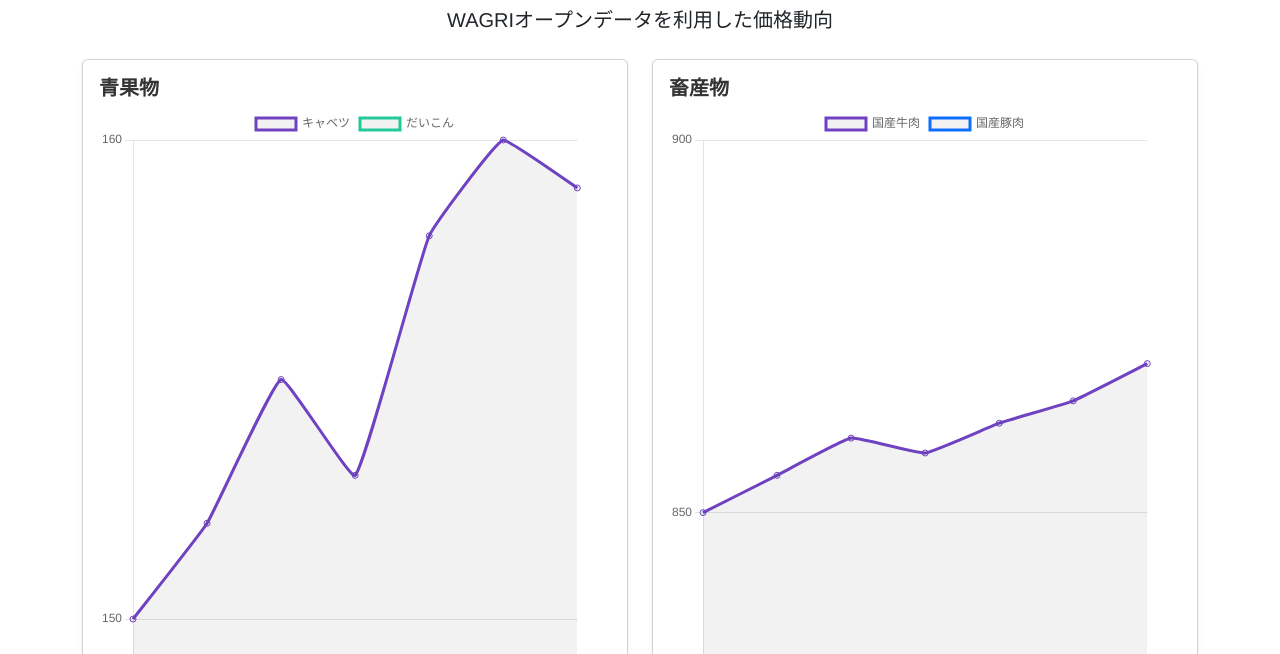
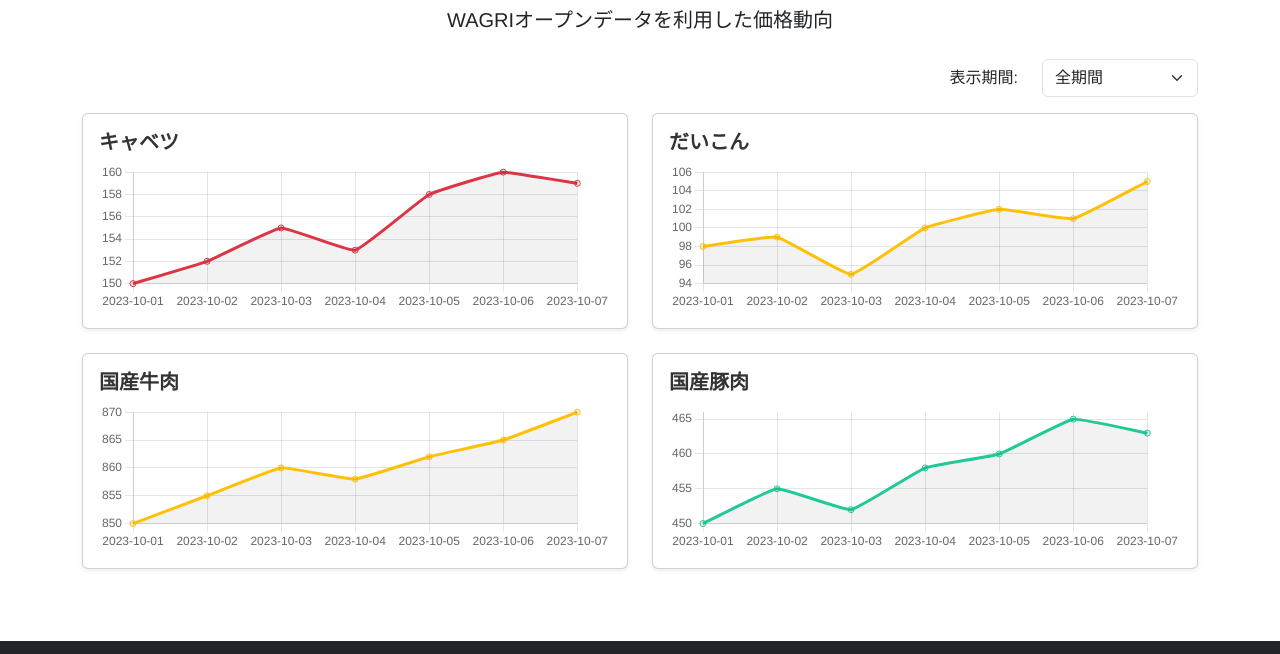
Before and after one commit to NobukiSawada/YasYas, a plain HTML site: page index.html in a window 1280 px wide. Shown: the part 131-785 px from the top of the page. Drawn offline with nearby package versions, Linux system fonts and the light colour scheme.

Commit message:
Implement-dynamic-charts-and-time-filter

```diff
--- a/index.html
+++ b/index.html
@@ -24,6 +24,21 @@
             <p class="lead">WAGRIオープンデータを利用した価格動向</p>
         </div>
 
+        <!-- Time Range Selector -->
+        <div class="row justify-content-end mb-3">
+            <div class="col-auto">
+                <label for="time-range-selector" class="col-form-label">表示期間:</label>
+            </div>
+            <div class="col-auto">
+                <select class="form-select" id="time-range-selector">
+                    <option value="all" selected>全期間</option>
+                    <option value="7">週次 (7日間)</option>
+                    <option value="30">月次 (30日間)</option>
+                    <option value="365">年次 (365日間)</option>
+                </select>
+            </div>
+        </div>
+
         <!-- Loading Spinner -->
         <div id="loading" class="text-center mt-5">
             <div class="spinner-border text-primary" role="status">
@@ -32,25 +47,8 @@
             <p>データを読み込んでいます...</p>
         </div>
 
-        <!-- Charts (initially hidden) -->
-        <div id="charts-container" class="row d-none">
-            <div class="col-lg-6 mb-4">
-                <div class="card shadow-sm">
-                    <div class="card-body">
-                        <h5 class="card-title">青果物</h5>
-                        <canvas id="vegetable-chart"></canvas>
-                    </div>
-                </div>
-            </div>
-            <div class="col-lg-6 mb-4">
-                <div class="card shadow-sm">
-                    <div class="card-body">
-                        <h5 class="card-title">畜産物</h5>
-                        <canvas id="meat-chart"></canvas>
-                    </div>
-                </div>
-            </div>
-        </div>
+        <!-- Charts Container (Dynamically populated) -->
+        <div id="charts-container" class="row"></div>
 
         <!-- Error Message Area -->
         <div id="error-message" class="alert alert-danger d-none" role="alert">
--- a/js/main.js
+++ b/js/main.js
@@ -2,101 +2,114 @@ document.addEventListener('DOMContentLoaded', () => {
     const loadingEl = document.getElementById('loading');
     const chartsContainerEl = document.getElementById('charts-container');
     const errorEl = document.getElementById('error-message');
+    const timeRangeSelector = document.getElementById('time-range-selector');
 
-    // Show loading spinner
+    let originalData = {};
+    let chartInstances = {};
+
+    function showLoading() {
         loadingEl.classList.remove('d-none');
         chartsContainerEl.classList.add('d-none');
         errorEl.classList.add('d-none');
+    }
 
-    fetch('data/prices.json')
-        .then(response => {
-            if (!response.ok) {
-                throw new Error('Network response was not ok');
-            }
-            return response.json();
-        })
-        .then(data => {
-            // Hide loading spinner and show charts
+    function showCharts() {
         loadingEl.classList.add('d-none');
         chartsContainerEl.classList.remove('d-none');
-
-            const vegetableData = {};
-            const meatData = {};
-
-            // Define item categories
-            const vegetableItems = ['キャベツ', 'だいこん']; // Example items
-            const meatItems = ['国産牛肉', '国産豚肉']; // Example items
-
-            for (const key in data) {
-                if (vegetableItems.includes(key)) {
-                    vegetableData[key] = data[key];
-                } else if (meatItems.includes(key)) {
-                    meatData[key] = data[key];
-                }
     }
 
-            if (Object.keys(vegetableData).length > 0) {
-                createChart('vegetable-chart', '青果物価格', vegetableData);
-            }
-            if (Object.keys(meatData).length > 0) {
-                createChart('meat-chart', '畜産物価格', meatData);
-            }
-        })
-        .catch(error => {
-            console.error('Error fetching or parsing data:', error);
-            // Hide loading spinner and show error message
+    function showError() {
         loadingEl.classList.add('d-none');
         errorEl.classList.remove('d-none');
-        });
-});
+    }
 
-function createChart(canvasId, chartLabel, data) {
-    const ctx = document.getElementById(canvasId).getContext('2d');
+    function createOrUpdateCharts(timeRange) {
+        chartsContainerEl.innerHTML = ''; // Clear existing charts
+        chartInstances = {};
 
-    const datasets = Object.keys(data).map(key => {
-        return {
-            label: key,
-            data: data[key].prices,
+        for (const itemName in originalData) {
+            const itemData = originalData[itemName];
+            let filteredLabels = itemData.labels;
+            let filteredPrices = itemData.prices;
+
+            if (timeRange !== 'all') {
+                const days = parseInt(timeRange, 10);
+                filteredLabels = itemData.labels.slice(-days);
+                filteredPrices = itemData.prices.slice(-days);
+            }
+
+            // Create container and canvas for the chart
+            const chartCol = document.createElement('div');
+            chartCol.className = 'col-lg-6 mb-4';
+            const chartCard = document.createElement('div');
+            chartCard.className = 'card shadow-sm h-100';
+            const cardBody = document.createElement('div');
+            cardBody.className = 'card-body d-flex flex-column';
+            const cardTitle = document.createElement('h5');
+            cardTitle.className = 'card-title';
+            cardTitle.textContent = itemName;
+            const canvasContainer = document.createElement('div');
+            canvasContainer.className = 'flex-grow-1';
+            const canvas = document.createElement('canvas');
+            const canvasId = `chart-${itemName.replace(/\s+/g, '-')}`;
+            canvas.id = canvasId;
+
+            canvasContainer.appendChild(canvas);
+            cardBody.appendChild(cardTitle);
+            cardBody.appendChild(canvasContainer);
+            chartCard.appendChild(cardBody);
+            chartCol.appendChild(chartCard);
+            chartsContainerEl.appendChild(chartCol);
+
+            // Create the chart
+            const ctx = canvas.getContext('2d');
+            chartInstances[itemName] = new Chart(ctx, {
+                type: 'line',
+                data: {
+                    labels: filteredLabels,
+                    datasets: [{
+                        label: itemName,
+                        data: filteredPrices,
                         borderColor: getRandomColor(),
                         backgroundColor: 'rgba(0, 0, 0, 0.05)',
                         tension: 0.1,
                         fill: true
-        };
-    });
-
-    // Use the labels from the first dataset as representative
-    const labels = data[Object.keys(data)[0]]?.labels || [];
-
-    new Chart(ctx, {
-        type: 'line',
-        data: {
-            labels: labels,
-            datasets: datasets
+                    }]
                 },
                 options: {
                     responsive: true,
                     maintainAspectRatio: false,
                     plugins: {
                         legend: {
-                    position: 'top',
-                },
-                title: {
-                    display: false, // The card title serves as the chart title
-                }
-            },
-            scales: {
-                x: {
-                    grid: {
                             display: false
-                    }
-                },
-                y: {
-                    beginAtZero: false
                         }
                     }
                 }
             });
         }
+    }
+
+    showLoading();
+
+    fetch('data/prices.json')
+        .then(response => {
+            if (!response.ok) throw new Error('Network response was not ok');
+            return response.json();
+        })
+        .then(data => {
+            originalData = data;
+            showCharts();
+            createOrUpdateCharts('all'); // Initial render
+        })
+        .catch(error => {
+            console.error('Error fetching or parsing data:', error);
+            showError();
+        });
+
+    timeRangeSelector.addEventListener('change', (event) => {
+        createOrUpdateCharts(event.target.value);
+    });
+});
 
 function getRandomColor() {
     const colors = [
```
Lines whose indentation alone changed are shown as unchanged.
